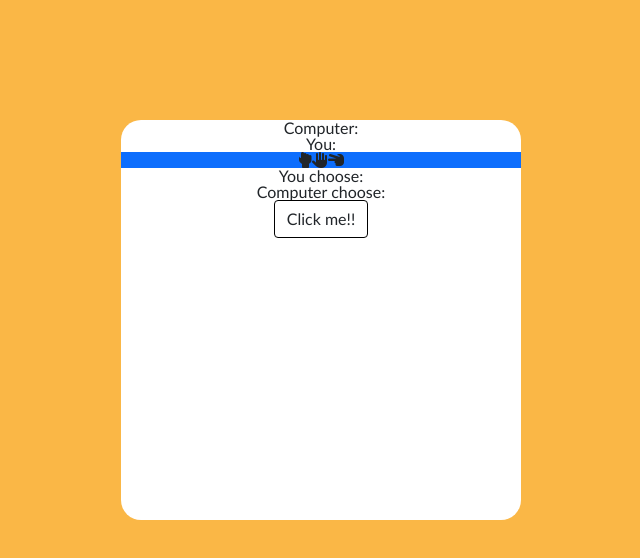
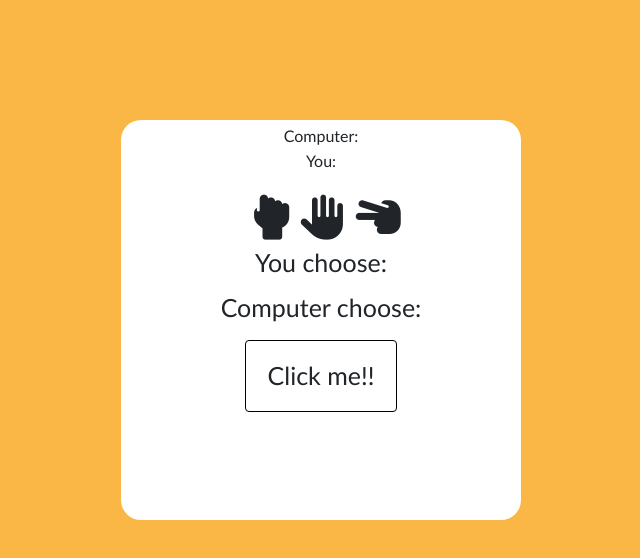
Before and after one commit to Markaz-dev/Rock-Paper-Scissors, a plain HTML site: page index.html in a window 1280 px wide. Both pictures are taken after a click on the element "Click me!!". Shown: the whole page, without its empty margins (319-959 px from the left). Drawn offline with nearby package versions, Linux system fonts and the light colour scheme.

Commit message:
continue

```diff
--- a/_game.sass
+++ b/_game.sass
@@ -7,5 +7,19 @@
         height: 400px
         margin-top: 70px
         border-radius: 20px
+        .minibox
+            h1
+                span
+                    font-size: 25px
+                    margin: 15px 0
+        .choose
+            .icon
+                font-size: 45px
+                margin: 25px 0 0 10px
+        .minibox2
+            h1
+                font-size: 25px
+                margin: 10px
         .btn
             border: 1px solid #000000
+            margin-top: 10px
--- a/app.js
+++ b/app.js
@@ -7,49 +7,33 @@ let youchoose = document.querySelector("#youchoose")
 let compchoose = document.querySelector("#compchoose")
 let btn = document.querySelector(".btn")
 
-rock.addEventListener('click', function (name) {
+rock.addEventListener('click', function () {
     youchoose.innerHTML = 'Rock'
     var things = ['Rock', 'Paper', 'Scissor'];
     var thing = things[Math.floor(Math.random() * things.length)]
     compchoose.innerHTML = thing
 })
-paper.addEventListener('click', function (name) {
-    youchoose.innerHTML = 'Paper'
-    var things = ['Rock', 'Paper', 'Scissor'];
-    var thing = things[Math.floor(Math.random() * things.length)]
-    compchoose.innerHTML = thing
-})
-scissors.addEventListener('click', function (name) {
-    youchoose.innerHTML = 'Scissors'
-    var things = ['Rock', 'Paper', 'Scissor'];
-    var thing = things[Math.floor(Math.random() * things.length)]
-    compchoose.innerHTML = thing
-})
-
 btn.addEventListener('click', function (name) {
-    if (youchoose == rock & compchoose == paper) {
-        console.log("You lose!!");
-    }else if(youchoose == rock & compchoose == scissors){
-        console.log("You win!!");
-    }else{
+    if (youchoose == rock & compchoose == rock) {
         console.log("Equal");
     }
 })
 
-// btn.addEventListener('click', function (name) {
-//     if (youchoose == paper & compchoose == scissors) {
-//         console.log("You lose!!");
-//     }else if(youchoose == paper & compchoose == paper){
-//         console.log("Equal");
-//     }else{
-//         console.log("You win!!");
-//     }
+
+
+
+
+
+// paper.addEventListener('click', function () {
+//     youchoose.innerHTML = 'Paper'
+//     var things = ['Rock', 'Paper', 'Scissor'];
+//     var thing = things[Math.floor(Math.random() * things.length)]
+//     compchoose.innerHTML = thing
 // })
 
-// btn.addEventListener('click', function (name) {
-//     if (youchoose == rock & compchoose == scissors) {
-//         console.log("You win!!");
-//     }else if(youchoose == rock & compchoose == paper){
-//         console.log("you lose!!");
-//     }
+// scissors.addEventListener('click', function () {
+//     youchoose.innerHTML = 'Scissors'
+//     var things = ['Rock', 'Paper', 'Scissor'];
+//     var thing = things[Math.floor(Math.random() * things.length)]
+//     compchoose.innerHTML = thing
 // })
--- a/index.html
+++ b/index.html
@@ -28,10 +28,10 @@
                     <div class="col-md-12 d-flex justify-content-center align-items-center flex-column">
                         <div class="box">
                             <div class="minibox d-flex flex-column justify-content-center align-items-center">
-                                <span id="comp">Computer:</span>
-                                <span id="you">You:</span>
+                                <h1>Computer:<span id="comp"></span></h1>
+                                <h1>You:<span id="you"></span></h1>
                             </div>
-                            <div class="choose d-flex justify-content-center align-items-center flex-row bg-primary">
+                            <div class="choose d-flex justify-content-center align-items-center flex-row">
                                 <div class="icon rock">
                                     <i class="fa-solid fa-hand-back-fist"></i>
                                 </div>
```
Also changed, not shown: style.css, 1 other file.
